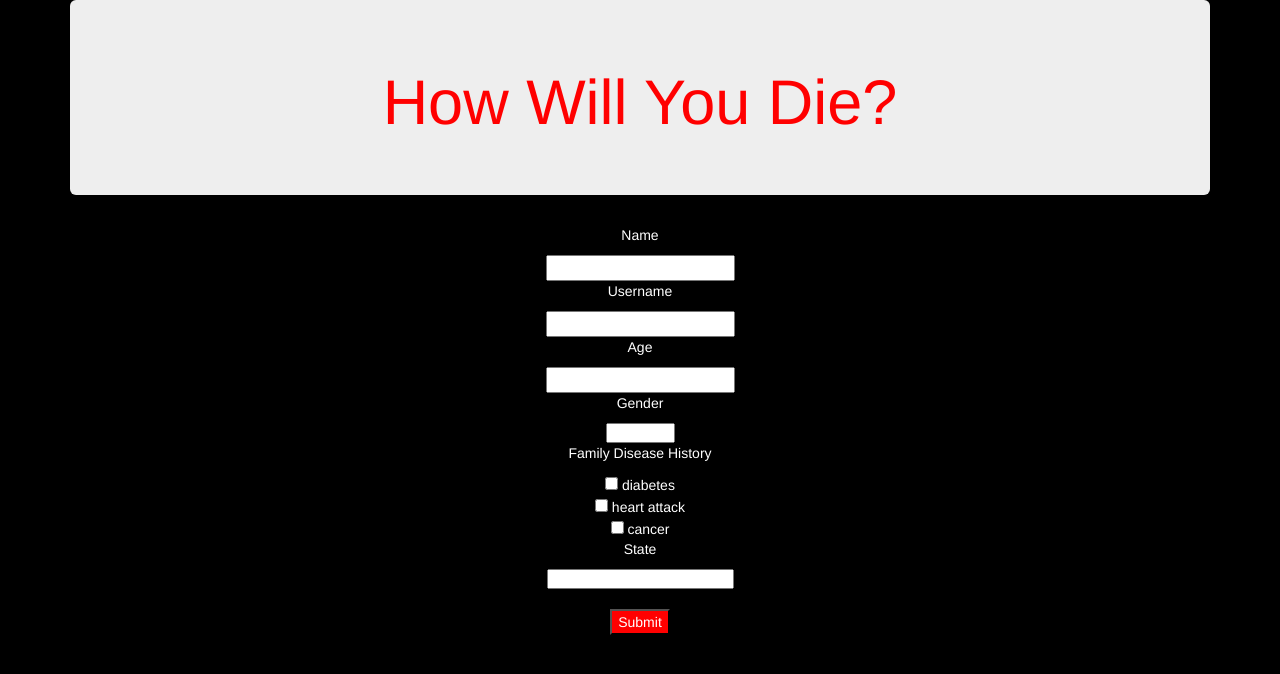
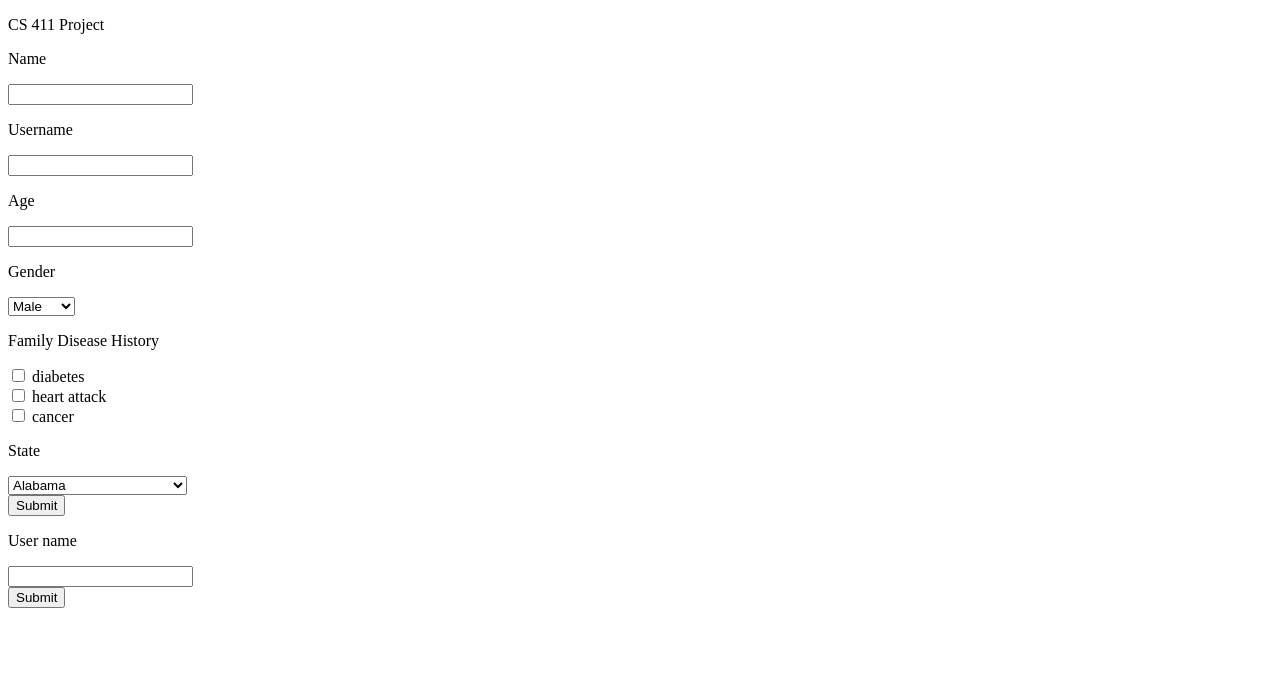
Before and after one commit to cyang87/cs411_project, a Django app: template cs411_app/templates/index.html in a window 1280 px wide. Shown: the top 674 px of the page. Run offline with Django 3.2, Linux system fonts and the light colour scheme; the template is opened without the code that fills it, so the values that code supplies are empty; parts of the project's set-up code (start-up, migrations or seed data) failed here and were passed over; some libraries are stand-ins or nearby versions.

Commit message:
search username

```diff
--- a/cs411_app/templates/index.html
+++ b/cs411_app/templates/index.html
@@ -1,23 +1,17 @@
 <!DOCTYPE html>
-<html lang="en">
+
+<html>
+
 <head>
-  <title>Main Page</title>
-  <meta charset="utf-8">
-  <meta name="viewport" content="width=device-width, initial-scale=1">
-  <link rel="stylesheet" href="https://maxcdn.bootstrapcdn.com/bootstrap/3.4.0/css/bootstrap.min.css">
-  <script src="https://ajax.googleapis.com/ajax/libs/jquery/3.3.1/jquery.min.js"></script>
-  <script src="https://maxcdn.bootstrapcdn.com/bootstrap/3.4.0/js/bootstrap.min.js"></script>
+    <title>Peersmap Create Events</title>
 </head>
 
-<body style="background-color:black;">
-<div class = "container">
-<div class="jumbotron">
-<h1 class="text-center" style="color:red;"> How Will You Die? </h1>
-</div>
+<body>
+<p>CS 411 Project</p>
 
 <!-- Name, user_name, age, gender, state, family_disease_history -->
 
-<form action="http://localhost:8000/insert_record/" method="POST" class = "text-center" style="color:white;">
+<form action="http://localhost:8000/insert_record/" method="POST">
     <div>
       <p>Name</p>
       <input name="name" id="name" type="text" required>
@@ -50,6 +44,7 @@
 
     <div>
       <p>State</p>
+
       <select id="state" name="state">
           <option value="Alabama">Alabama</option>
           <option value="Alaska">Alaska</option>
@@ -108,12 +103,20 @@
           <option value="Wyoming">Wyoming</option>
       </select>
     </div>
-    <br/>
 
-    <input type="submit" value="Submit" style="background-color: red" />
+    <input type="submit" value="Submit"/>
 
 </form>
-</div>
+
+<form action="http://localhost:8000/search_record/" method="POST">
+  <div>
+    <p>User name</p>
+    <input name="user_name" id="user_name" type="text" required>
+  </div>
+
+  <input type="submit" value="Submit"/>
+</form>
+
 </body>
 
 </html>
--- a/cs411_app/urls.py
+++ b/cs411_app/urls.py
@@ -5,4 +5,5 @@ from . import views
 urlpatterns = [
     path('cs411_app/', views.index, name='index'),
     path('insert_record/', views.insert_record, name='insert_record'),
+    path('search_record/', views.search_record, name='search_record'),
 ]
```
